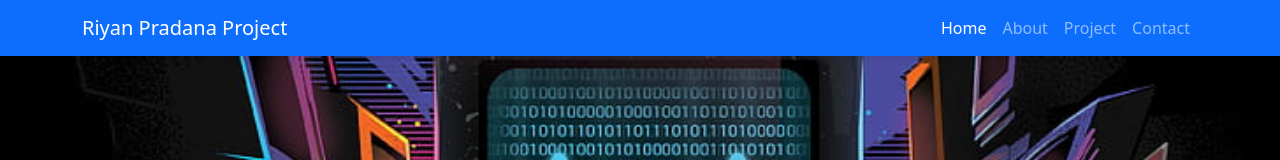
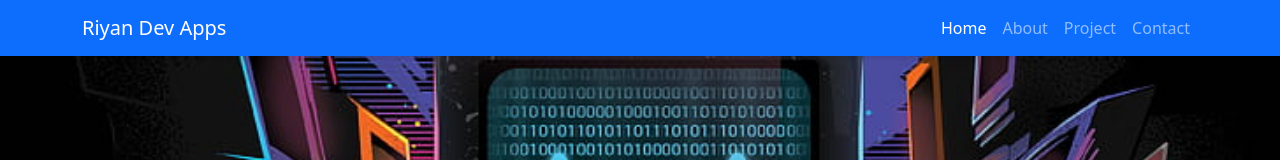
Before and after one commit to riyanpradana21/riyanpradanaproject.com, a plain HTML site: page index.html in a window 1280 px wide. Shown: the top 160 px of the page. Drawn offline with nearby package versions, Linux system fonts and the light colour scheme.

Commit message:
Update index.html

```diff
--- a/index.html
+++ b/index.html
@@ -19,7 +19,7 @@
     <!--Awal Navbar Code-->
     <nav class="navbar navbar-expand-lg navbar-dark bg-primary shadow-sm fixed-top">
       <div class="container">
-        <a class="navbar-brand" href="#">Riyan Pradana Project</a>
+        <a class="navbar-brand" href="#">Riyan Dev Apps</a>
         <button class="navbar-toggler" type="button" data-bs-toggle="collapse" data-bs-target="#navbarNav" aria-controls="navbarNav" aria-expanded="false" aria-label="Toggle navigation">
           <span class="navbar-toggler-icon"></span>
         </button>
```
